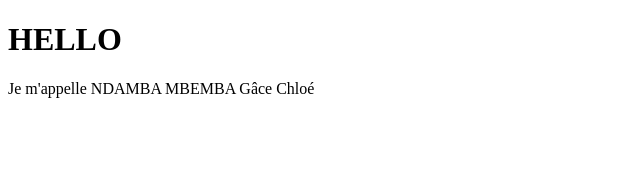
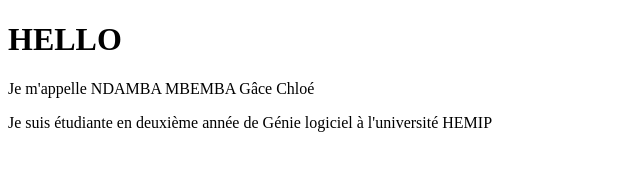
Before and after one commit to Chloe-itec/Mon-Portfolio-2025, a plain HTML site: page Mon Portfolio/index.html in a window 1280 px wide. Shown: the whole page, without its empty margins (0-640 px from the left). Drawn offline with Linux system fonts and the light colour scheme.

```diff
--- a/Mon Portfolio/index.html
+++ b/Mon Portfolio/index.html
@@ -9,5 +9,28 @@
 <body>
     <h1><span>H</span>ELLO</h1>
     <p>Je m'appelle NDAMBA MBEMBA Gâce Chloé</p>
+    <p>Je suis étudiante en deuxième année de Génie logiciel à l'université HEMIP</p>
+
+
+
+
+
+
+
+
+
+
+
+
+
+
+
+
+
+
+
+
+
+
 </body>
 </html>
```
